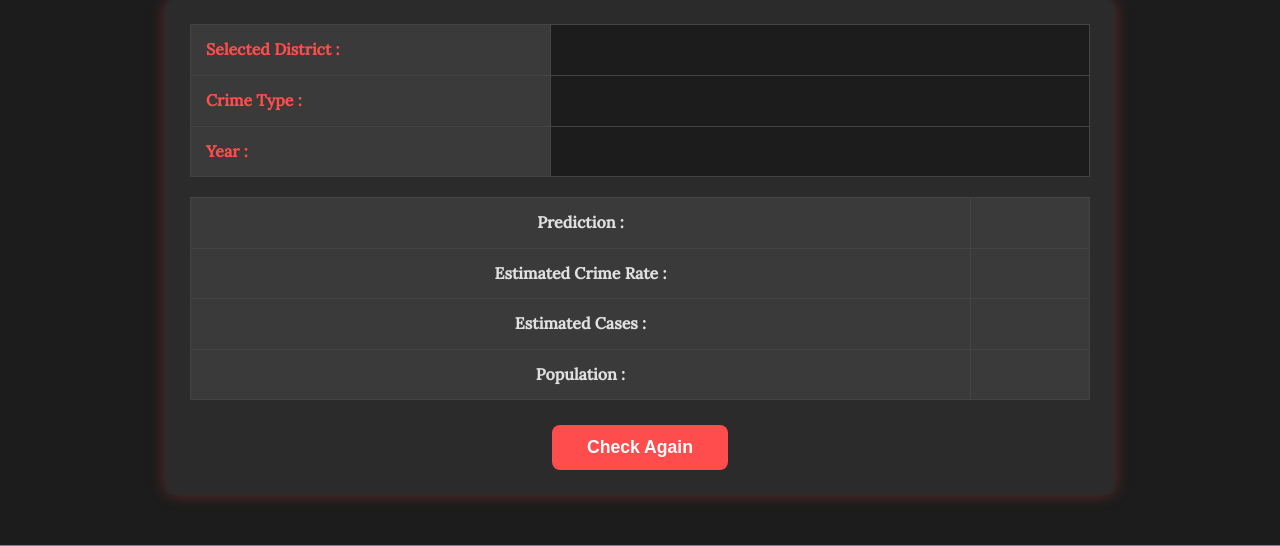
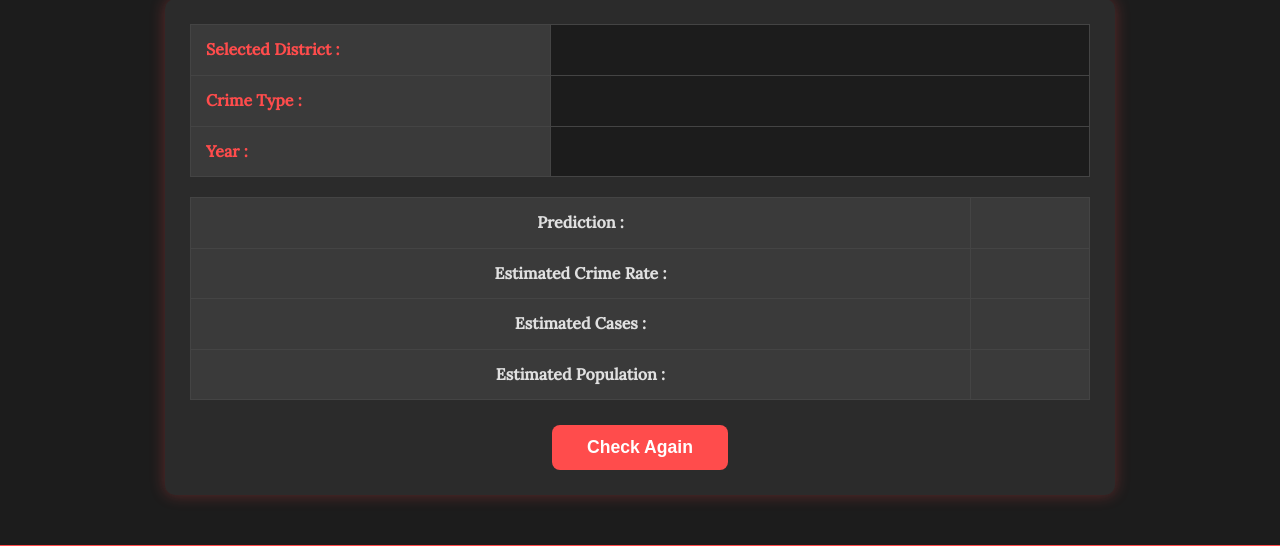
Before and after one commit to SatywanPrajapati/Crime-Rate-Prediction-Systems-ML, a Flask app: template templates/result.html in a window 1280 px wide. Shown: the part 209-755 px from the top of the page. Run offline with Flask 3, Linux system fonts and the light colour scheme; the template is opened without the code that fills it, so the values that code supplies are empty; parts of the project's set-up code (start-up, migrations or seed data) failed here and were passed over.

Commit message:
Updated UI labels and added estimated values

```diff
--- a/templates/result.html
+++ b/templates/result.html
@@ -73,7 +73,7 @@
             </tr>
 
             <tr>
-                <td class="result">Population :</td>
+                <td class="result">Estimated Population :</td>
                 <td class="result">{{ population }}</td>
             </tr>
 
```
